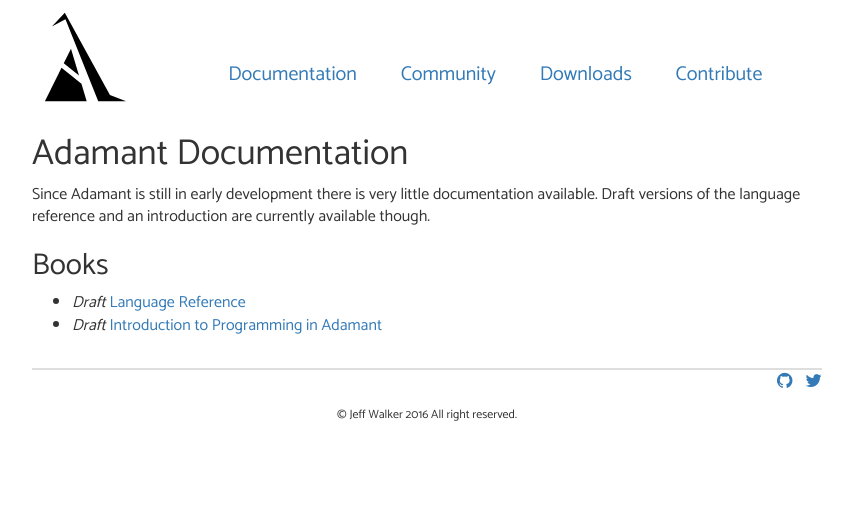
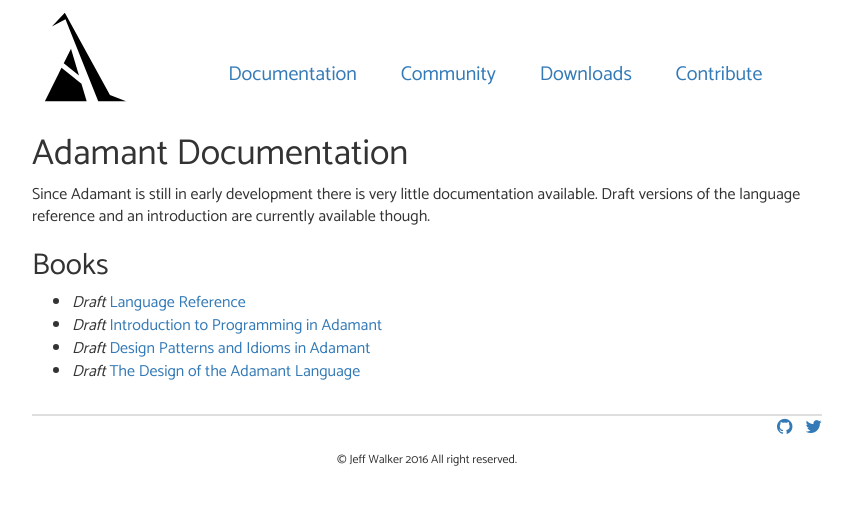
Before and after one commit to adamant/adamant-lang.org, a Jekyll site: the page built from documentation.md, in a window 1280 px wide. Shown: the top 505 px of the page, without its empty margins (213-1066 px from the left). Built offline with Jekyll 4.4.1, drawn with Linux system fonts in a browser that asks for light colours; nearby versions of some CDN libraries.

Commit message:
update book list

```diff
--- a/documentation.md
+++ b/documentation.md
@@ -9,4 +9,6 @@ Since Adamant is still in early development there is very little documentation a
 ## Books
 
 * *Draft* [Language Reference](https://github.com/adamant/adamant.language.reference/blob/master/book.md)
-* *Draft* [Introduction to Programming in Adamant](https://github.com/adamant/adamant.language.introduction)
+* *Draft* [Introduction to Programming in Adamant](https://github.com/adamant/adamant.language.introduction/blob/master/book.md)
+* *Draft* [Design Patterns and Idioms in Adamant](https://github.com/adamant/adamant.language.patterns/blob/master/book.md)
+* *Draft* [The Design of the Adamant Language](https://github.com/adamant/adamant.language.design/blob/master/book.md)
```
